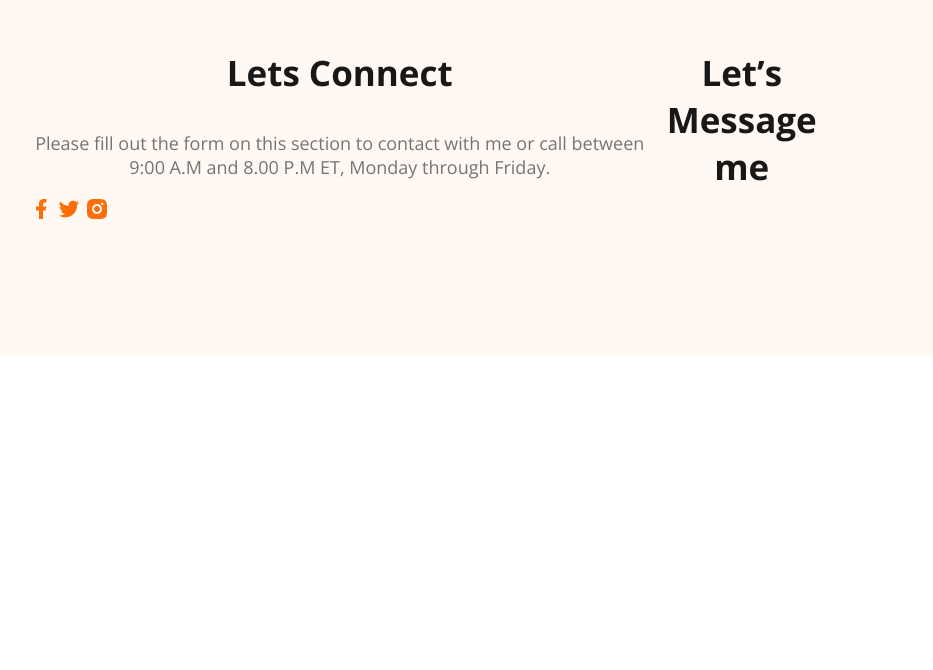
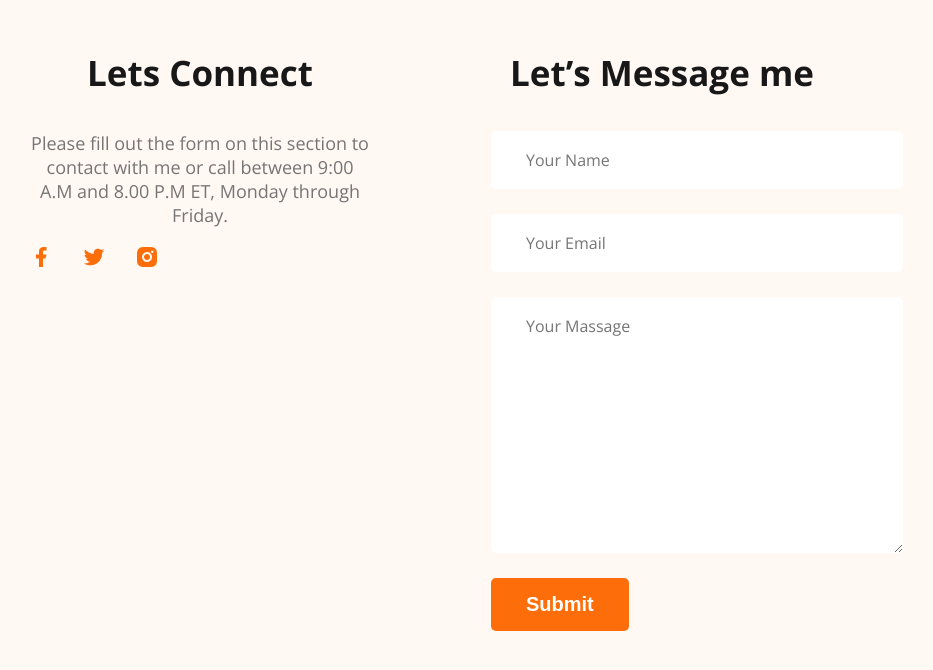
Before and after one commit to abujafarch/webdeveloper-portfelio, a plain HTML site: page index.html in a window 1280 px wide. Shown: the part 3334-4004 px from the top of the page, without its empty margins (209-1142 px from the left). Before the commit the page ends 3698 px from the top, so only its background shows below. Drawn offline with nearby package versions, Linux system fonts and the light colour scheme.

Commit message:
successfully footer added with all content

```diff
--- a/index.html
+++ b/index.html
@@ -152,6 +152,12 @@
         </div>
         <div class="footer-column">
             <h3 class="section-title">Let’s Message me</h3>
+            <form class="contact" action="">
+                <input type="text" placeholder="Your Name">
+                <input type="email" placeholder="Your Email">
+                <textarea placeholder="Your Massage" name="" id="" cols="30" rows="10"></textarea>
+                <input class="btn-primary" type="submit" value="Submit">
+            </form>
         </div>
     </footer>
 </body>
--- a/styles/portfolio.css
+++ b/styles/portfolio.css
@@ -196,7 +196,7 @@ main {
 
 .resume-item-institute {
     margin: 0 0 20px;
-    color:#757575;
+    color: #757575;
     font-size: 20px;
     font-weight: 600;
 }
@@ -209,15 +209,39 @@ main {
 }
 
 
-.download-cv{
+.download-cv {
     text-align: center;
     margin: 20px 0 115px;
 }
 
 
 /* footer Styles */
-footer{
+footer {
     display: flex;
     background-color: #FFF8F3;
     padding: 130px 230px;
+    gap: 120px;
 }
+
+.footer-column {
+    width: 50%;
+}
+
+.social-links a{
+    margin-right: 25px;
+}
+
+.contact input[type="text"], input[type="email"],
+textarea {
+    display: block;
+    margin-bottom: 25px;
+    padding: 18px 35px;
+    color: #757575;
+    font-family: Open Sans;
+    font-size: 16px;
+    font-weight: 400;
+    border-radius: 5px;
+    background: #FFF;
+    border: none;
+    width: 100%;
+}
```
